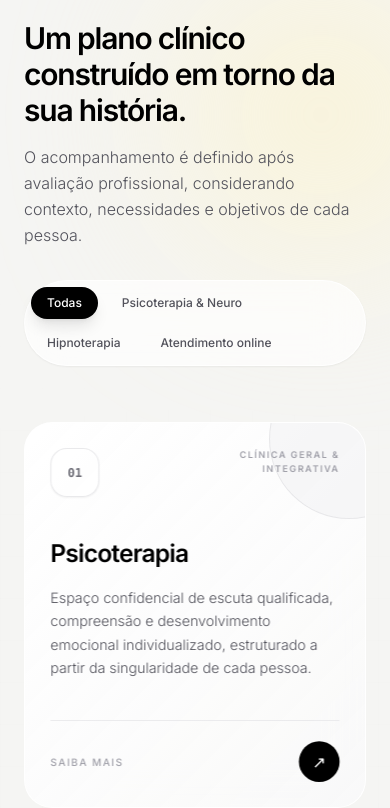
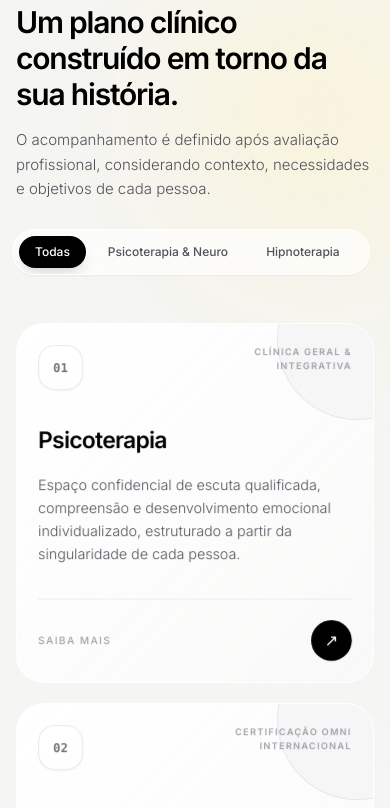
Before and after one commit to RennanLucas/cristiano-avila-site, a Next.js app: page / in a window 390 px wide. Shown: the part 4063-4871 px from the top of the page. Built offline with nearby package versions, Linux system fonts and the light colour scheme.

Commit message:
fix: refine specialties for narrow mobile widths

```diff
--- a/src/components/Specialties.tsx
+++ b/src/components/Specialties.tsx
@@ -13,8 +13,8 @@ const container: Variants = {
 };
 
 const itemAnim: Variants = {
-  hidden: { opacity: 0, y: 28, scale: 0.98 },
-  show: { opacity: 1, y: 0, scale: 1, transition: { duration: 0.52, ease: [0.16, 1, 0.3, 1] } },
+  hidden: { opacity: 0.45, y: 16, scale: 0.995 },
+  show: { opacity: 1, y: 0, scale: 1, transition: { duration: 0.4, ease: [0.16, 1, 0.3, 1] } },
 };
 
 export default function Specialties() {
@@ -37,37 +37,37 @@ export default function Specialties() {
   });
 
   return (
-    <section id="especialidades" className="relative overflow-hidden border-t border-zinc-200/60 bg-[#F5F5F3] py-24 lg:py-32">
+    <section id="especialidades" className="relative overflow-hidden border-t border-zinc-200/60 bg-[#F5F5F3] py-20 sm:py-24 lg:py-32">
       <div className="pointer-events-none absolute inset-0 soft-grid opacity-[0.38] [mask-image:radial-gradient(circle_at_center,black,transparent_85%)]" />
       <div className="aurora-orb absolute -right-20 top-20 h-72 w-72 rounded-full bg-amber-100/60 blur-[90px]" />
       <div className="aurora-orb aurora-orb-delayed absolute -left-24 bottom-10 h-72 w-72 rounded-full bg-fuchsia-100/45 blur-[95px]" />
 
-      <div className="relative z-10 mx-auto max-w-7xl px-6">
-        <div className="mb-14 flex flex-col justify-between gap-8 md:flex-row md:items-end">
+      <div className="relative z-10 mx-auto max-w-7xl px-4 sm:px-6">
+        <div className="mb-12 flex flex-col justify-between gap-7 sm:mb-14 md:flex-row md:items-end">
           <motion.div
-            initial={{ opacity: 0, y: 20 }}
+            initial={{ opacity: 0.45, y: 12 }}
             whileInView={{ opacity: 1, y: 0 }}
-            viewport={{ once: true }}
-            transition={{ duration: 0.6 }}
+            viewport={{ once: true, margin: "-40px" }}
+            transition={{ duration: 0.4 }}
             className="max-w-2xl"
           >
             <span className="editorial-label">Formas de atendimento</span>
             <h2 className="mt-4 text-3xl font-semibold tracking-[-0.04em] text-black md:text-5xl">
               Um plano clínico construído em torno da sua história.
             </h2>
-            <p className="mt-4 text-base font-light leading-relaxed text-zinc-600 sm:text-lg">
+            <p className="mt-4 text-[15px] font-light leading-relaxed text-zinc-600 sm:text-lg">
               O acompanhamento é definido após avaliação profissional, considerando contexto, necessidades e objetivos de cada pessoa.
             </p>
           </motion.div>
 
-          <div className="flex flex-wrap gap-2 rounded-full border border-white/80 bg-white/65 p-1.5 shadow-sm backdrop-blur-xl" role="group" aria-label="Filtrar formas de atendimento">
+          <div className="-mx-1 flex max-w-full flex-nowrap gap-1.5 overflow-x-auto rounded-[22px] border border-white/80 bg-white/65 p-1.5 shadow-sm backdrop-blur-xl [scrollbar-width:none] [&::-webkit-scrollbar]:hidden md:mx-0 md:flex-wrap md:rounded-full" role="group" aria-label="Filtrar formas de atendimento">
             {categories.map((cat) => (
               <button
                 key={cat.id}
                 type="button"
                 onClick={() => setFilter(cat.id)}
                 aria-pressed={filter === cat.id}
-                className={`relative rounded-full px-4 py-2 text-xs font-medium transition-colors ${filter === cat.id ? "text-white" : "text-zinc-600 hover:text-black"}`}
+                className={`relative shrink-0 rounded-full px-4 py-2 text-xs font-medium transition-colors ${filter === cat.id ? "text-white" : "text-zinc-600 hover:text-black"}`}
               >
                 {filter === cat.id && (
                   <motion.span layoutId="specialtyFilter" className="absolute inset-0 rounded-full bg-black shadow-lg" transition={{ type: "spring", stiffness: 400, damping: 30 }} />
@@ -85,26 +85,26 @@ export default function Specialties() {
             initial="hidden"
             animate="show"
             exit={{ opacity: 0, y: 10 }}
-            className="grid grid-cols-1 gap-6 md:grid-cols-2 lg:grid-cols-3"
+            className="grid grid-cols-1 gap-5 sm:gap-6 md:grid-cols-2 lg:grid-cols-3"
           >
             {filteredData.map((item, index) => (
-              <motion.div key={item.id} variants={itemAnim} layout className="h-full">
-                <SpotlightCard className="h-full min-h-[320px] p-7 sm:p-8">
+              <motion.div key={item.id} variants={itemAnim} layout className="h-full min-w-0">
+                <SpotlightCard className="h-full min-h-[290px] p-6 sm:min-h-[320px] sm:p-8">
                   <div>
-                    <div className="mb-10 flex items-start justify-between gap-5">
-                      <div className="flex h-12 w-12 items-center justify-center rounded-2xl border border-zinc-200/80 bg-white/80 shadow-sm">
+                    <div className="mb-8 flex items-start justify-between gap-4 sm:mb-10 sm:gap-5">
+                      <div className="flex h-11 w-11 shrink-0 items-center justify-center rounded-2xl border border-zinc-200/80 bg-white/80 shadow-sm sm:h-12 sm:w-12">
                         <span className="font-mono text-xs font-semibold text-zinc-500">{String(index + 1).padStart(2, "0")}</span>
                       </div>
-                      <span className="max-w-[150px] text-right text-[9px] font-semibold uppercase tracking-[0.16em] text-zinc-400">{item.badge}</span>
+                      <span className="max-w-[150px] break-words text-right text-[9px] font-semibold uppercase tracking-[0.14em] text-zinc-400 sm:tracking-[0.16em]">{item.badge}</span>
                     </div>
 
-                    <h3 className="max-w-[90%] text-2xl font-semibold tracking-[-0.03em] text-black">{item.title}</h3>
+                    <h3 className="max-w-full text-[1.4rem] font-semibold tracking-[-0.03em] text-black sm:max-w-[90%] sm:text-2xl">{item.title}</h3>
                     <p className="mt-4 text-sm font-light leading-relaxed text-zinc-600">{item.shortDesc}</p>
                   </div>
 
-                  <div className="mt-10 flex items-center justify-between border-t border-zinc-200/70 pt-5">
+                  <div className="mt-8 flex items-center justify-between border-t border-zinc-200/70 pt-5 sm:mt-10">
                     <span className="text-[10px] font-medium uppercase tracking-[0.14em] text-zinc-400">Saiba mais</span>
-                    <Link href={`/especialidades/${item.slug}`} className="flex h-10 w-10 items-center justify-center rounded-full bg-black text-white transition-all duration-300 hover:scale-110 hover:shadow-lg" aria-label={`Conhecer ${item.title}`}>
+                    <Link href={`/especialidades/${item.slug}`} className="flex h-10 w-10 shrink-0 items-center justify-center rounded-full bg-black text-white transition-all duration-300 hover:scale-110 hover:shadow-lg" aria-label={`Conhecer ${item.title}`}>
                       <span aria-hidden="true">↗</span>
                     </Link>
                   </div>
```
